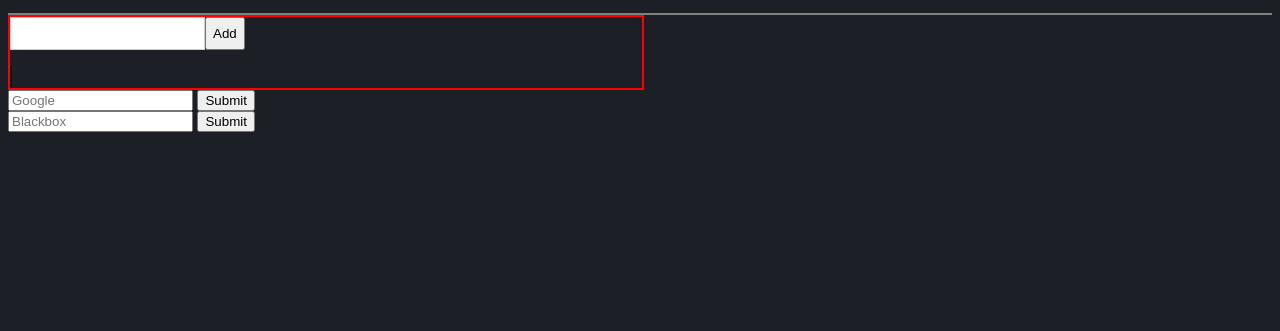
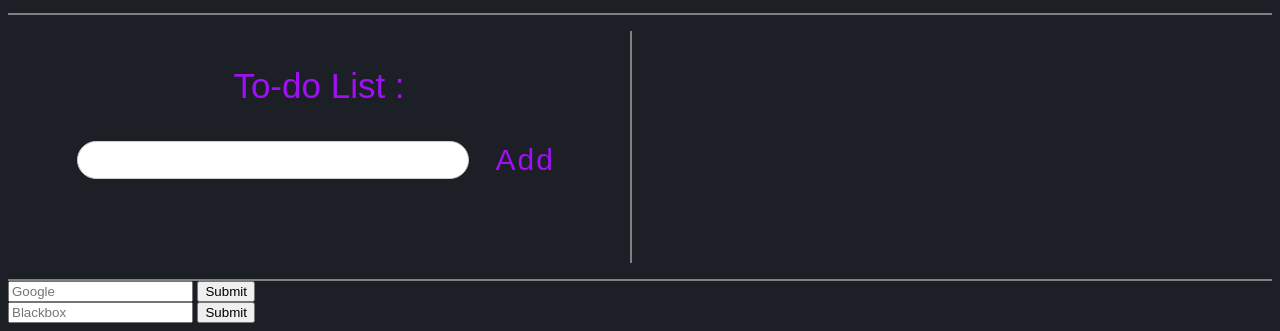
Before and after one commit to ThimotheeT/Jarvis, a plain HTML site: page index.html in a window 1280 px wide. Shown: the part 651-982 px from the top of the page. Before the commit the page ends 800 px from the top, so only its background shows below. Drawn offline with Linux system fonts and the light colour scheme; no server answers; a web font is replaced by a local one.

Commit message:
ajout todolist

```diff
--- a/index.html
+++ b/index.html
@@ -24,7 +24,8 @@
 
         <div class="timer">
             <p>Timer :</p>
-            <input class="input" type="number" min="1" max="60" id="input"><button id="submit" class="select">Select</button>
+            <input class="input" type="number" min="1" max="60" id="input"><button id="submit"
+                class="select">Select</button>
             <p id="timer" class="minuteur"></p>
             <button id="start" class="start">Start</button>
             <button id="restart" class="restart">Restart</button>
@@ -38,13 +39,19 @@
         </div>
     </div>
 
+    <div class="container2">
         <div class="todo">
+            <p class="todo-titre">To-do List :</p>
             <form id="todo-form" class="form">
                 <input type="text" id="todo-input" />
-            <button type="submit">Add</button>
+                <button type="submit" class="todo-submit">Add</button>
             </form>
             <ul id="todo-items"></ul>
             <div id="progress-bar"></div>
+        </div>
+        <div class="budget">
+
+        </div>
     </div>
 
     <div>
--- a/style.css
+++ b/style.css
@@ -97,32 +97,62 @@ button{
     mix-blend-mode: multiply;
 }
 
+.container2{
+    display: grid;
+    gap: 1rem;
+    grid-template-columns: repeat(2,1fr);
+    border-bottom: solid gray 2px;
+    padding-bottom: 1rem;
+}
 
-.todo {
-    border: solid red 2px;
-    width: 50%;
+.todo{
+    border-right: solid grey 2px;
+    margin-top: 1rem;
+}
+
+.todo-titre {
+    text-align: center;
+    font-size: 35px;
 }
 
 #todo-form {
-    display: flex;
-    margin-bottom: 1rem;
+    text-align: center;
 }
 
 #todo-input {
+    border-radius: 20px;
+    margin-bottom: 2rem;
+    color: #a010f6;
+    border: 1px solid #ccc;
+    font-size: 30px;
+    font-family: "Jersey 10", sans-serif;
+    font-weight: 400;
+    font-style: normal;
+    letter-spacing: 2px;
+}
 
-    padding: 0.5rem;
-    border: 1px solid #ccc;
+.todo-submit{
+    color: #a010f6;
+    background-color: #1c1f26;
+    border: none;
+    font-size: 30px;
+    font-family: "Jersey 10", sans-serif;
+    font-weight: 400;
+    font-style: normal;
+    letter-spacing: 2px;
+    margin-left: 1rem;
+
 }
 
 #todo-items {
+    text-align: center;
     list-style: none;
     padding: 0;
     margin: 0;
 }
 
 .item {
-    display: flex;
-    align-items: center;
+    font-size: 30px;
     padding: 0.5rem;
 
 }
@@ -136,8 +166,12 @@ button{
 }
 
 #progress-bar {
+    font-size: 20px;
     height: 20px;
-    background-color: white;
+    background-color: #a010f6;
+    color: white;
     width: 0;
-    border:solid black 1px;
+    max-width: 90%;
+    margin-left: 5%;
+    margin-top: 2rem;
 }
```
Lines whose indentation alone changed are shown as unchanged.
